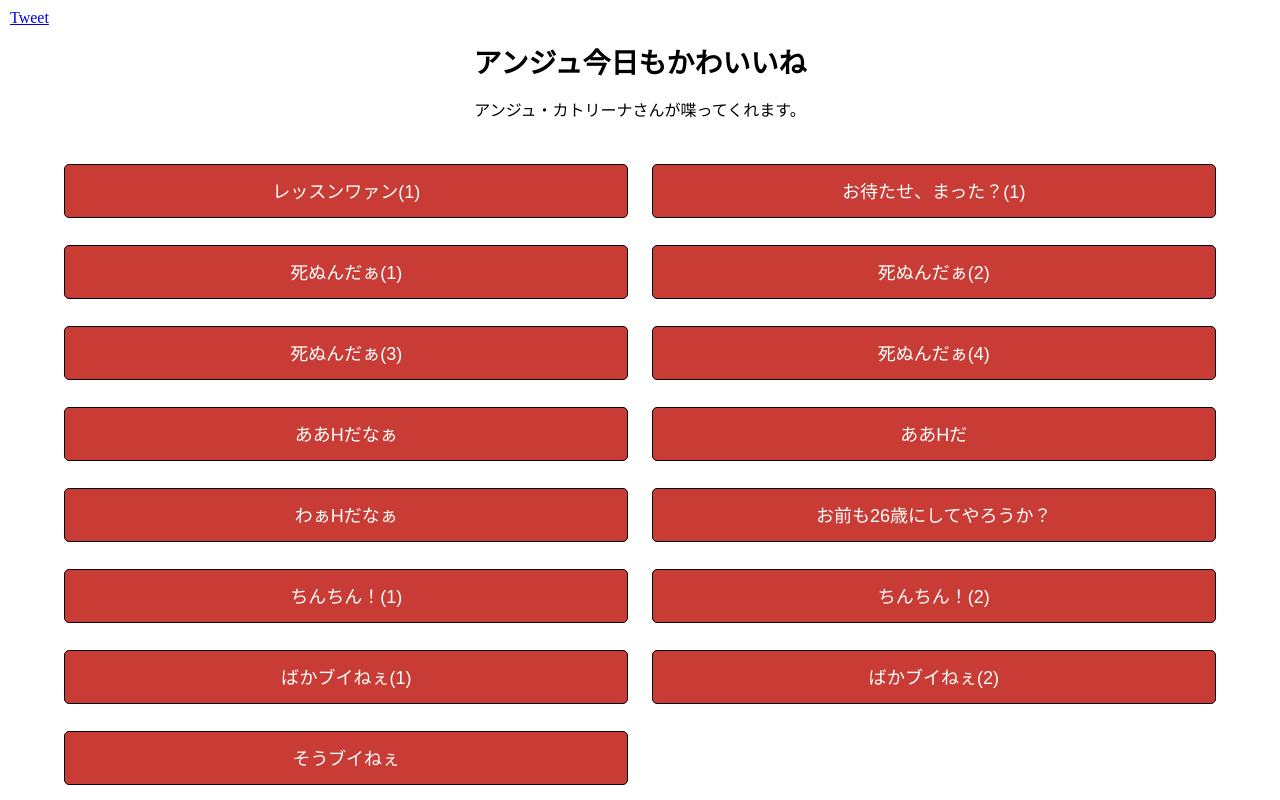
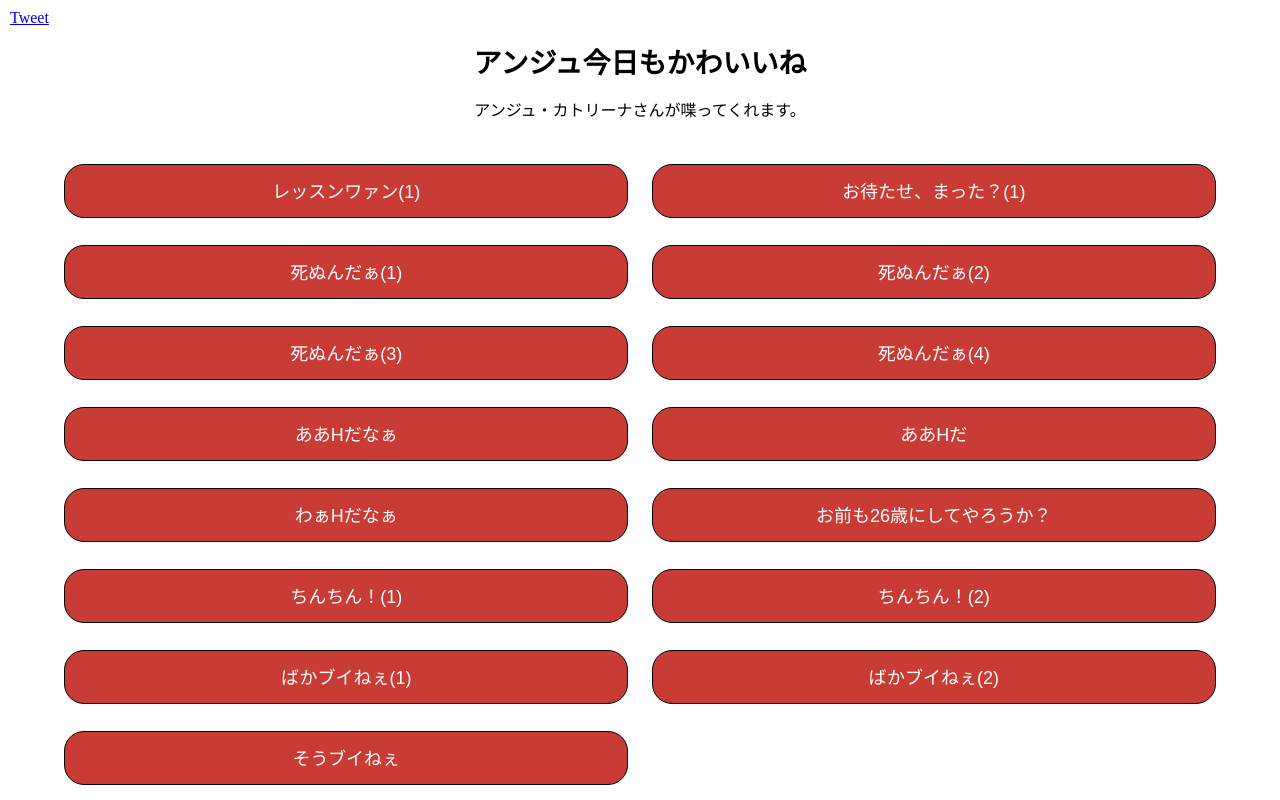
Before and after one commit to PentagonAnge/ange-button, a website: page docs/index.html in a window 1280 px wide. Shown: the top 800 px of the page. Drawn offline with Linux system fonts and the light colour scheme.

Commit message:
Update style.css

```diff
--- a/docs/css/style.css
+++ b/docs/css/style.css
@@ -78,7 +78,7 @@ h1 {
   color: #fff;
   border: 1px solid #000;
   background-color: #c83c35;
-  border-radius: 5px;
+  border-radius: 20px;
   text-align: center; }
   .button-play.disabled {
     cursor: not-allowed;
```
